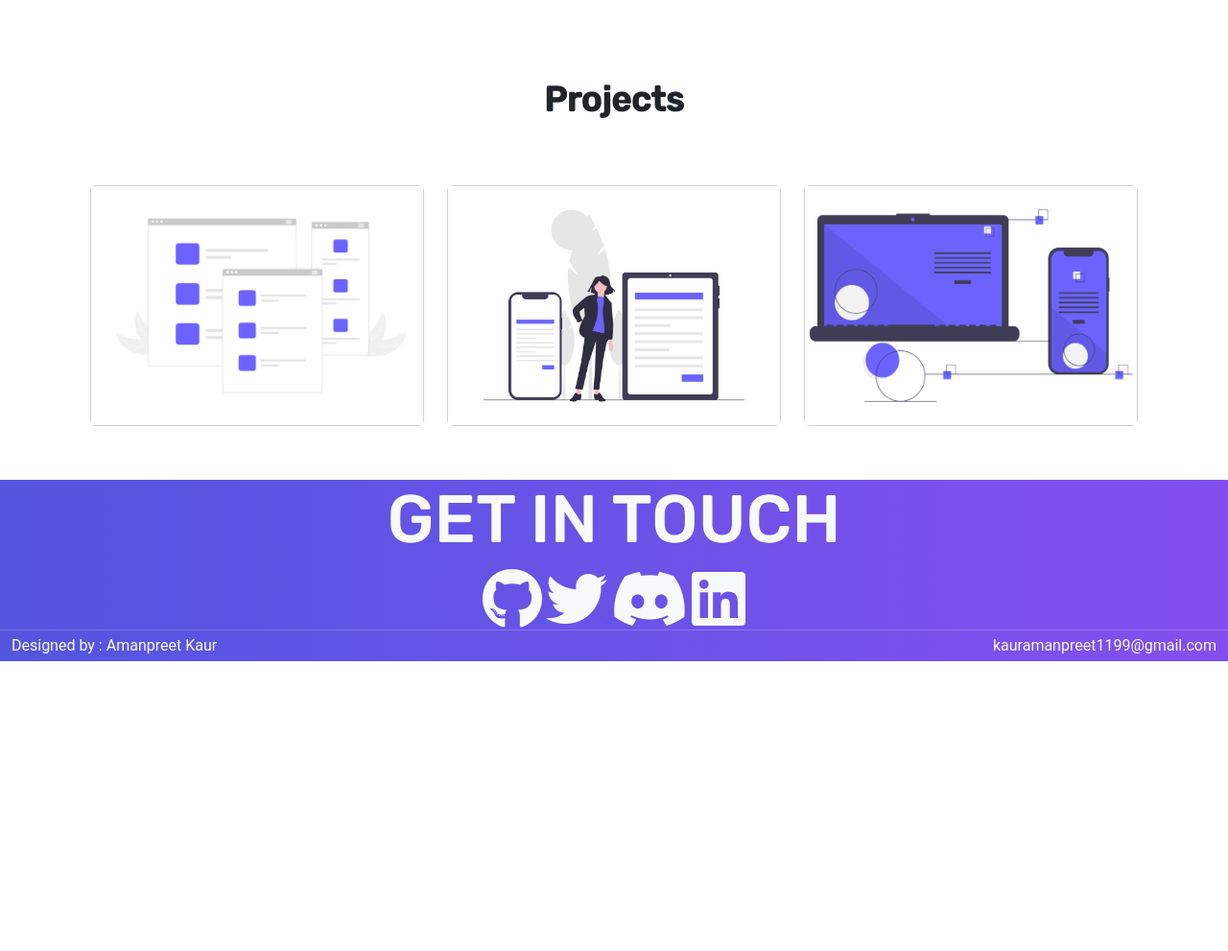
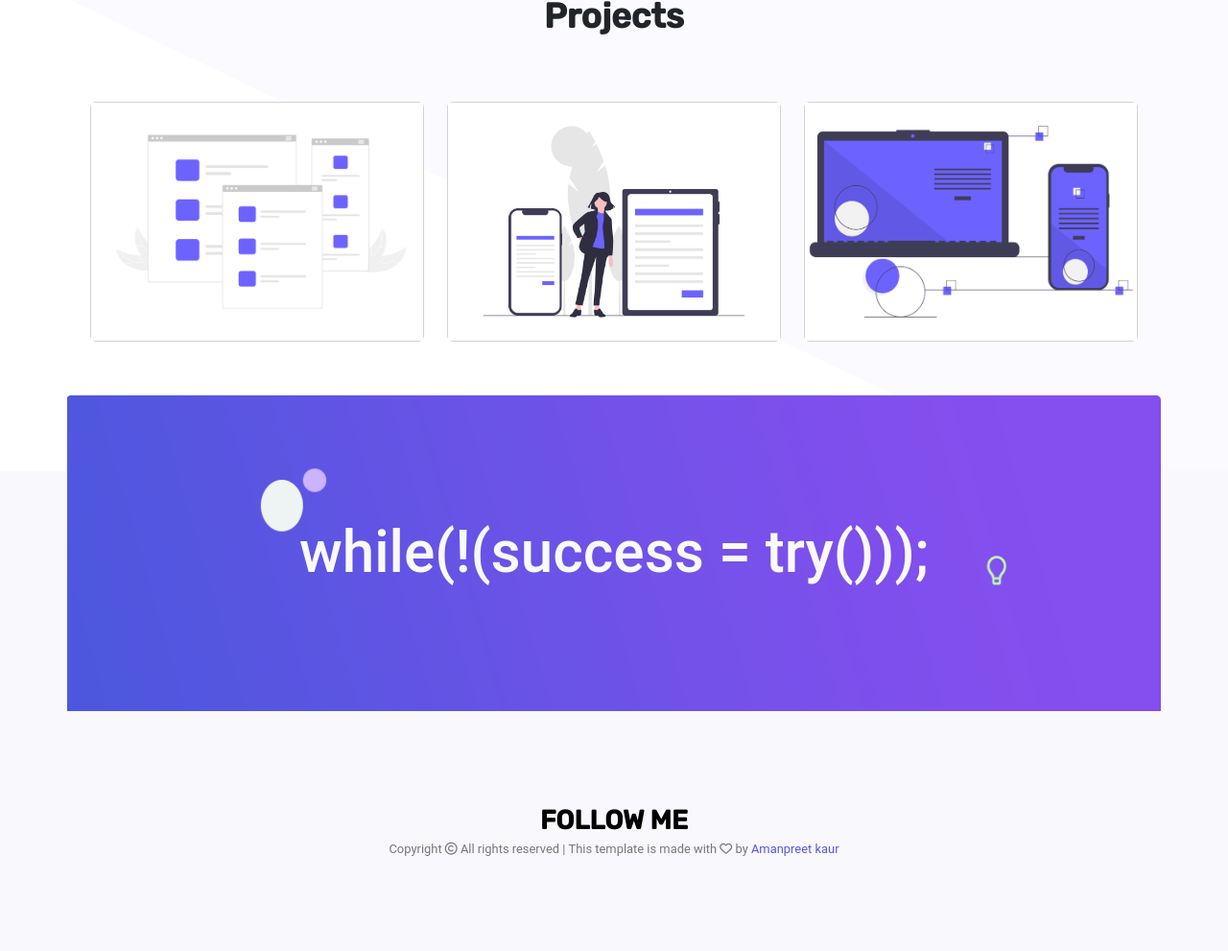
Before and after one commit to Amanpreet1199/Amanpreet1199.github.io, a plain HTML site: page index.html in a window 1280 px wide. Shown: the part 1135-2126 px from the top of the page at 96% size. Before the commit the page ends 1824 px from the top, so only its background shows below. Drawn offline with nearby package versions, Linux system fonts and the light colour scheme; a web font is replaced by a local one.

Commit message:
changed footer

```diff
--- a/css/style.css
+++ b/css/style.css
@@ -23,6 +23,7 @@
 
 body {
 	border-top: var(--bord-head-color) 5px solid;
+	background: url("../img/body-bg.png") !important;
 }
 
 .my_row {
@@ -68,8 +69,12 @@ body {
 /* navbar style ends here */
 
 /* banner section css starts here */
+
+.banner-area {
+	background: url("../img/home-banner.png");
+}
 .banner-img {
-	width: 112% !important;
+	width: 100% !important;
 }
 .intro,
 .self-into-2,
@@ -169,19 +174,50 @@ body {
 
 /* project section css ends here */
 /* footer section css starts here */
-.footer {
-	background: linear-gradient(
-		to right,
-		var(--grad-1),
-		var(--grad-2),
-		var(--grad-3)
-	);
+
+.part1-footer {
+	background: url("../img/subscribe-bg.png");
+	background-repeat: no-repeat;
+	background-size: cover;
+	padding: 10% 0;
+	text-align: center;
+	margin-bottom: -250px;
+	position: relative;
+	z-index: 5 !important;
 }
-.contact_info {
-	font-family: var(--secondary-font) !important;
-	font-size: 4.375rem;
+
+.mequote {
+	font-family: var(--main-font) !important;
+	font-size: 7.534983853606028vh;
+	font-weight: 500;
 }
-.end-footer {
-	padding: 0.3% 0 !important;
+
+.part2-footer {
+	background-color: #f9f9fd;
+	height: 500px !important;
+}
+.f-icon {
+	color: #777777 !important;
+}
+.footer-text::before {
+	content: "FOLLOW ME";
+	text-align: center;
+	font-family: var(--secondary-font);
+	font-size: 3.4445640473627557vh;
+	font-weight: 900;
+	color: #000000;
+	display: block;
+}
+.footer-text {
+	color: #777777;
+	font-size: 1.6146393972012918vh;
+}
+.footer-logo {
+	color: var(--bord-head-color);
+}
+@media (max-width: 768px) {
+	.mequote {
+		font-size: 4.534983853606028vh;
+	}
 }
 /* footer section css ends here */
--- a/index.html
+++ b/index.html
@@ -16,6 +16,7 @@
 
     <!-- Header section start here -->
     <header class="header_section">
+        <!--bg white fixed top-->
         <!-- navbar starts here -->
         <nav class="navbar navbar-expand-lg container px-1">
             <a class="navbar-brand logo" href="#">AMANPREET</a>
@@ -48,14 +49,14 @@
         <section class="banner-area my-5">
             <div class="row my_row align-items-center">
                 <div class="col-lg-6 col-md-12 col-sm-12 px-0 py-4">
-                    <div class="banner_content ">
+                    <div class="banner_content">
                         <h3 class="h3 hello_greeting">HELLO</h3>
                         <h1 class="h1 intro">I AM AMANPREET</h1>
                         <h5 class="h5 self-into-2">STUDENT AT PUSSGRC</h5>
                     </div>
                 </div>
                 <div class="col-lg-6 col-md-12 col-sm-12 px-0 py-4">
-                    <img src="img/three.png" class="banner-img">
+                    <img src="img/three_back.png" class="banner-img">
                 </div>
             </div>
         </section>
@@ -64,7 +65,7 @@
         <section class="about-section my-5" id="aboutme">
             <div class="row my_row align-items-center">
                 <div class="col-lg-6 col-md-12 col-sm-12 px-0 py-4">
-                    <img src="img/one.png" class="banner-img">
+                    <img src="img/one_back.png" class="banner-img">
                 </div>
                 <div class="col-lg-6 col-md-12 col-sm-12 px-0 py-4">
                     <h3 class="h3 heading text-dark">
@@ -116,33 +117,19 @@
         <!-- project section starts here -->
     </div>
     <!-- footer section starts here -->
-    <footer class="footer">
-        <div class="container">
-            <h1 class="h1 contact_info text-center text-light" id="contactme">GET IN TOUCH</h1>
-            <div class="icons text-center">
-                <a href="https://github.com/Amanpreet1199" target="_blank" rel="noopener noreferrer">
-                    <i class="fab fa-github fa-4x text-light"></i>
-                </a>
-                <a href="https://twitter.com/Amanpre26971195" target="_blank" rel="noopener noreferrer">
-                    <i class="fab fa-twitter fa-4x text-light"></i>
-                </a>
-                <a href="https://discord.com/channels/Amanpreet kaur#1660" target="_blank" rel="noopener noreferrer">
-                    <i class="fab fa-discord fa-4x text-light"></i>
-                </a>
-                <a href="https://www.linkedin.com/in/amanpreet-kaur-593879193" target="_blank"
-                    rel="noopener noreferrer">
-                    <i class="fab fa-linkedin fa-4x text-light "></i>
-                </a>
+    <footer class="footer mysitefooter">
+        <div class="container part1-footer">
+            <div class="display-1 text-center align-middle text-light mequote" id="contactme">
+                while(!(success = try()));
             </div>
         </div>
-        <hr class="table p-0 m-0">
-        <div class="row my_row end-footer">
-            <div class="col-lg-6 col-sm-12">
-                <div class="text-lg-start text-light text-sm-center text-xs-center">Designed by : Amanpreet Kaur
-                </div>
-            </div>
-            <div class="col-lg-6 col-sm-12">
-                <div class="text-lg-end text-light text-sm-center  text-xs-center">kauramanpreet1199@gmail.com</div>
+        <div class="part2-footer d-flex align-items-end justify-content-center pb-5">
+            <div class="footer-text pb-5">
+                Copyright
+                <i class="fa-regular fa-copyright f-icon"></i>
+                All rights reserved | This template is made with
+                <i class="fa-regular fa-heart f-icon"></i> by
+                <span class="footer-logo">Amanpreet kaur</span>
             </div>
         </div>
     </footer>
```
Also changed, not shown: img/body-bg.png (added), img/home-banner.png (added), img/one_back.png (added), img/subscribe-bg.png (added), img/three_back.png (added).
